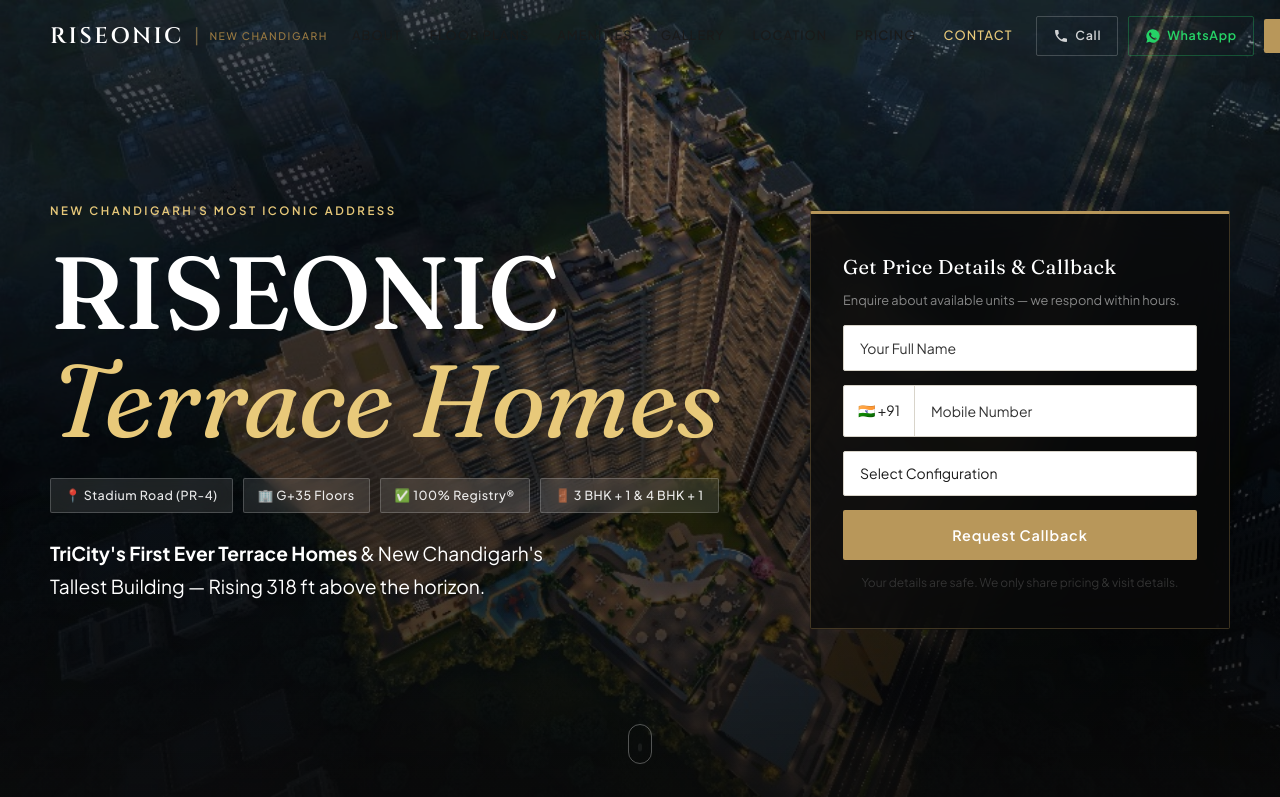
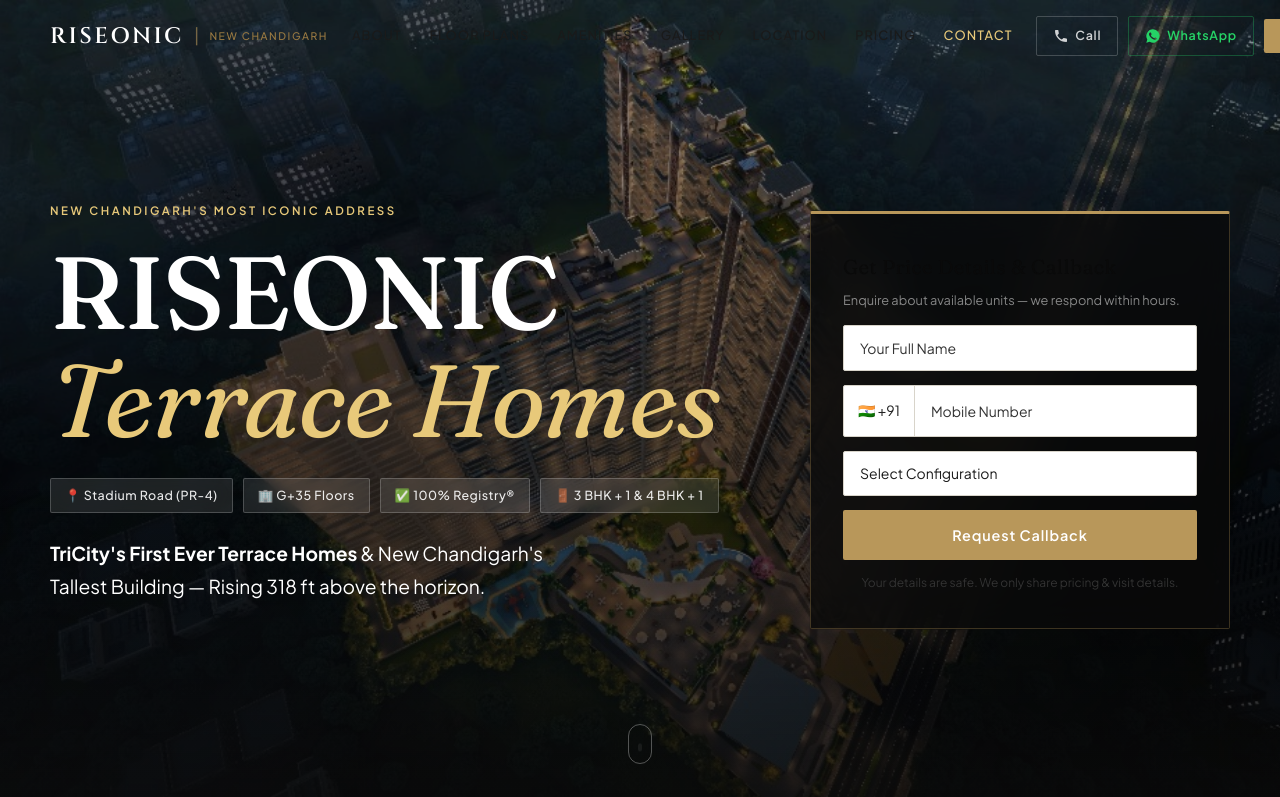
Before and after one commit to advedamedia/riseonic, a plain HTML site: page index.html in a window 1280 px wide. Shown: the top 797 px of the page. Drawn offline with Linux system fonts and the light colour scheme.

```diff
--- a/style.css
+++ b/style.css
@@ -611,7 +611,7 @@
   font-family: var(--font-display);
   font-size: 1.25rem;
   font-weight: 400;
-  color: #fff;
+  color: var(--dark-900);
   letter-spacing: 0.02em;
 }
 
```
